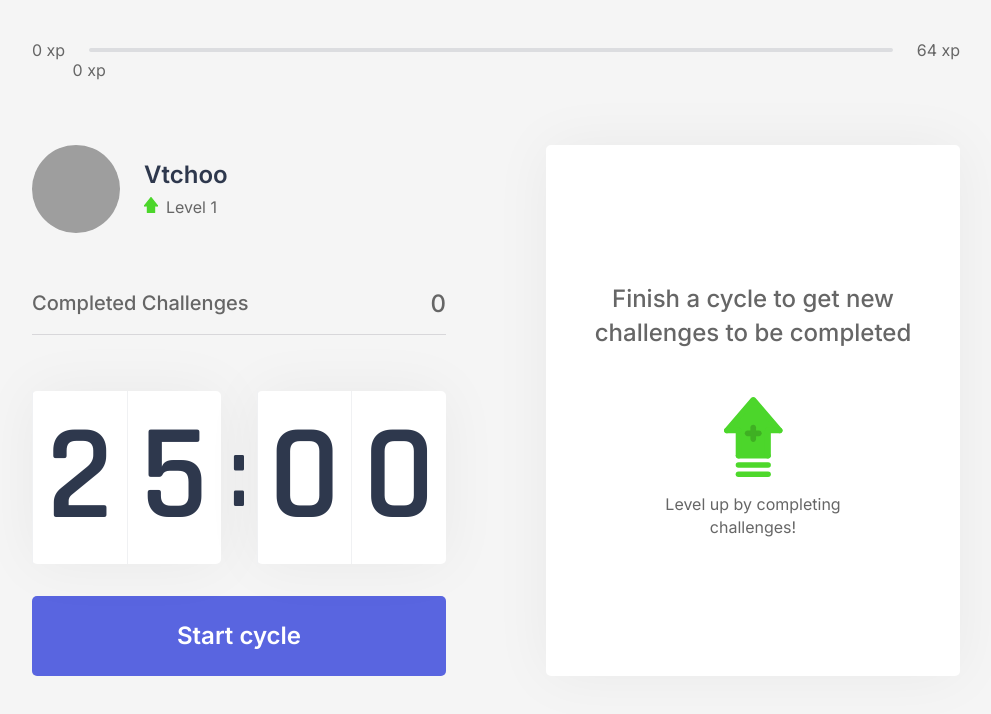
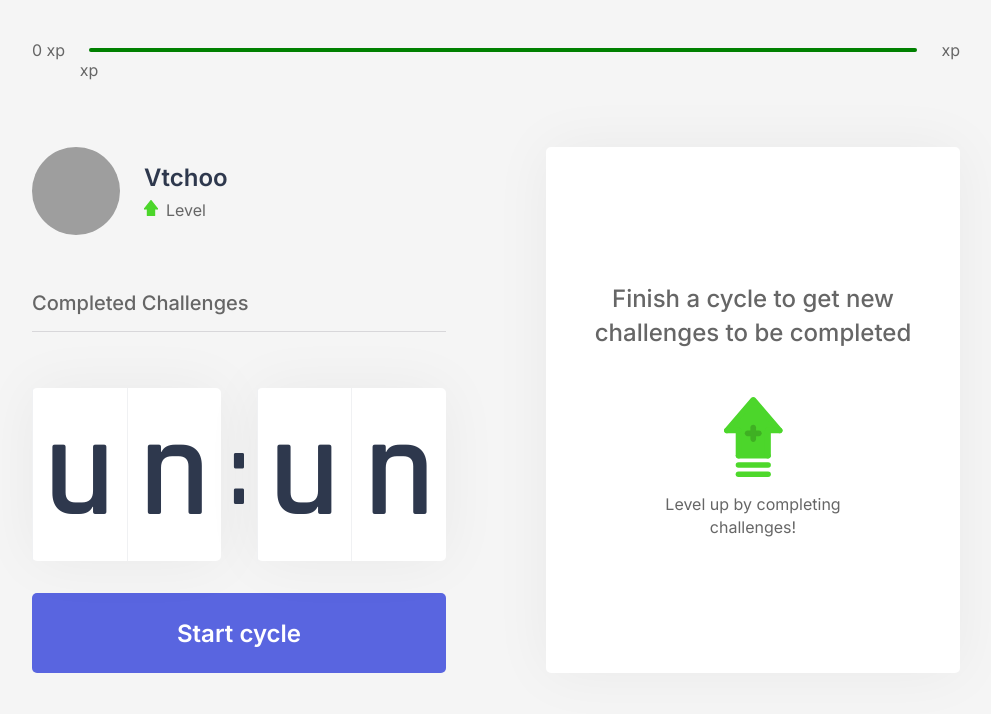
Before and after one commit to Vtchoo/nlw4-moveit-next, a Next.js app: page / in a window 1280 px wide. Shown: the top 714 px of the page, without its empty margins (144-1135 px from the left). Built offline with nearby package versions, Linux system fonts and the light colour scheme; grey boxes are pictures that could not be loaded.

Commit message:
Remove providers from App component

```diff
--- a/src/pages/_app.tsx
+++ b/src/pages/_app.tsx
@@ -7,11 +7,7 @@ function MyApp({ Component, pageProps }) {
 
 
 	return (
-		<ChallengesProvider >
-			<CountdownProvider>
-				<Component {...pageProps} />
-			</CountdownProvider>
-		</ChallengesProvider>
+		<Component {...pageProps} />
 	)
 }
 
```
